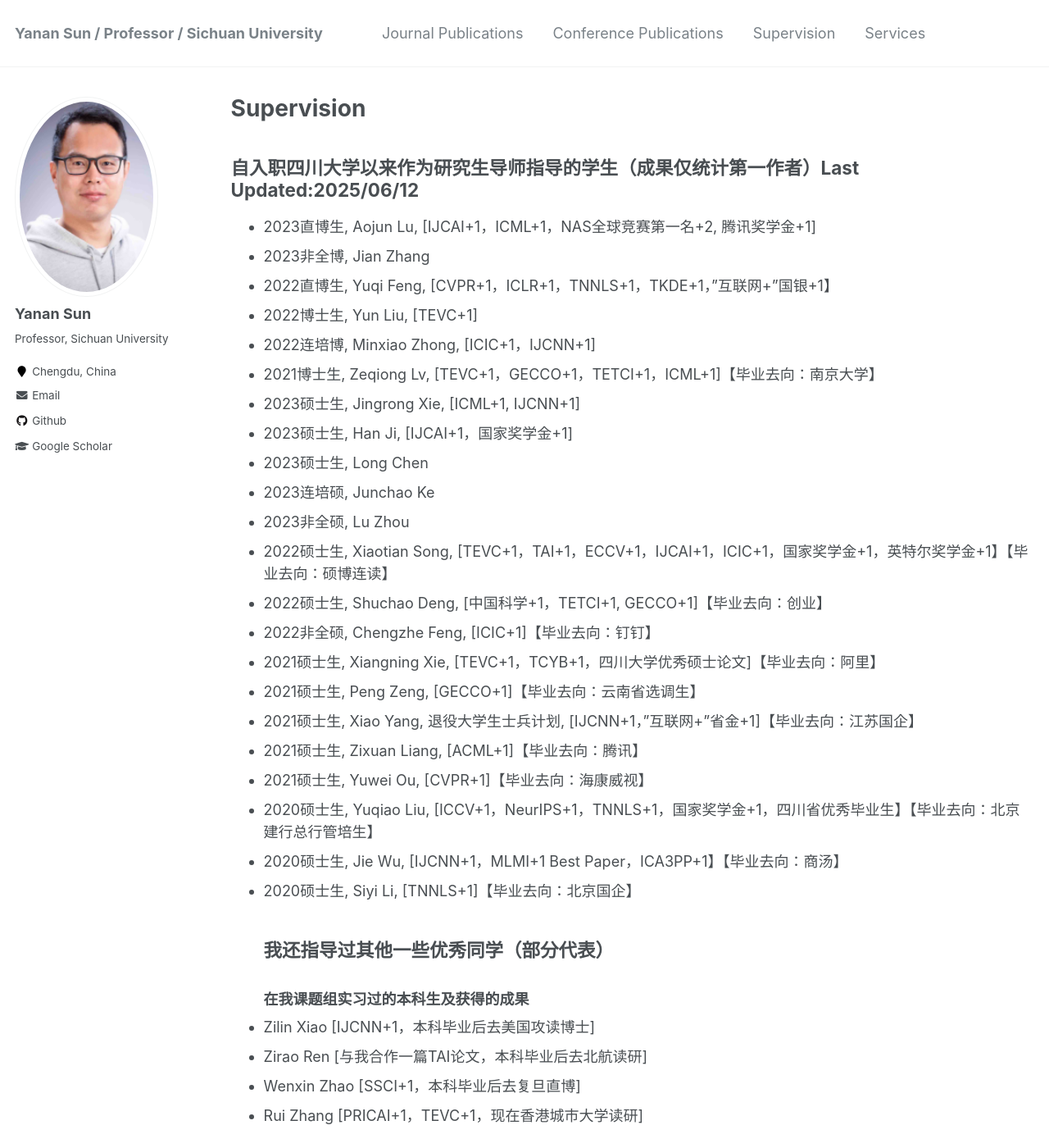
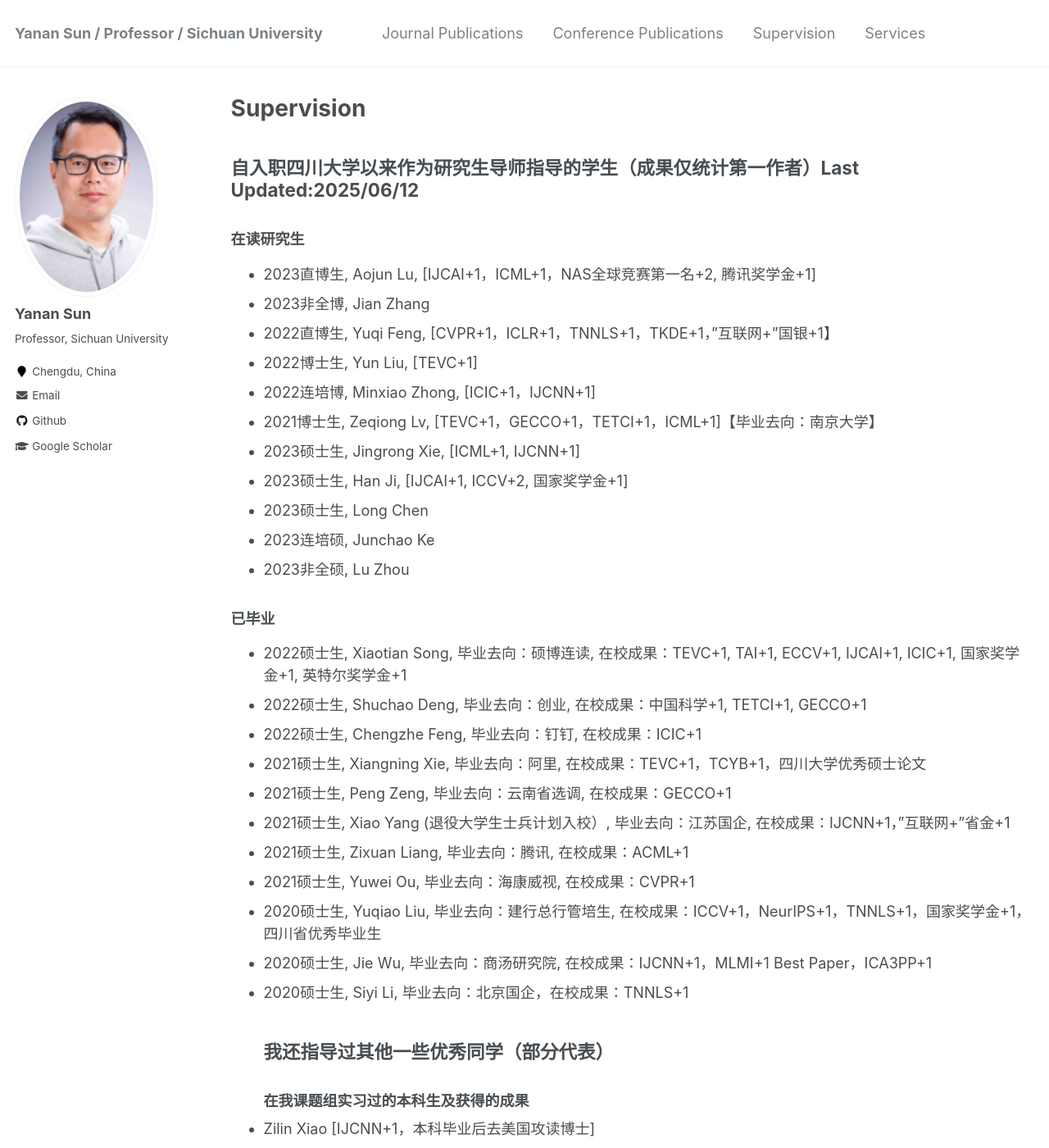
Before and after one commit to yn-sun/yn-sun.github.io, a Jekyll site: the page built from _pages/supervision.md, in a window 1280 px wide and 1400 px high. Shown: the whole window at 82% size. Built offline with Jekyll 4.4.1, drawn with Linux system fonts in a browser that asks for light colours; comment, search, counter and statistics services are not loaded.

Commit message:
Update supervision.md

```diff
--- a/_pages/supervision.md
+++ b/_pages/supervision.md
@@ -7,6 +7,7 @@ author_profile: true
 
 
 ## 自入职四川大学以来作为研究生导师指导的学生（成果仅统计第一作者）Last Updated:2025/06/12
+### 在读研究生
 * 2023直博生, Aojun Lu, [IJCAI+1，ICML+1，NAS全球竞赛第一名+2, 腾讯奖学金+1]
 * 2023非全博, Jian Zhang
 * 2022直博生, Yuqi Feng, [CVPR+1，ICLR+1，TNNLS+1，TKDE+1，"互联网+"国银+1】
@@ -14,21 +15,23 @@ author_profile: true
 * 2022连培博, Minxiao Zhong, [ICIC+1，IJCNN+1]
 * 2021博士生, Zeqiong Lv, [TEVC+1，GECCO+1，TETCI+1，ICML+1]【毕业去向：南京大学】
 * 2023硕士生, Jingrong Xie, [ICML+1, IJCNN+1]
-* 2023硕士生, Han Ji, [IJCAI+1，国家奖学金+1]
+* 2023硕士生, Han Ji, [IJCAI+1, ICCV+2, 国家奖学金+1]
 * 2023硕士生, Long Chen
 * 2023连培硕, Junchao Ke
 * 2023非全硕, Lu Zhou
-* 2022硕士生, Xiaotian Song, [TEVC+1，TAI+1，ECCV+1，IJCAI+1，ICIC+1，国家奖学金+1，英特尔奖学金+1】【毕业去向：硕博连读】
-* 2022硕士生, Shuchao Deng, [中国科学+1，TETCI+1, GECCO+1]【毕业去向：创业】
-* 2022非全硕, Chengzhe Feng, [ICIC+1]【毕业去向：钉钉】
-* 2021硕士生, Xiangning Xie, [TEVC+1，TCYB+1，四川大学优秀硕士论文]【毕业去向：阿里】
-* 2021硕士生, Peng Zeng, [GECCO+1]【毕业去向：云南省选调生】
-* 2021硕士生, Xiao Yang, 退役大学生士兵计划, [IJCNN+1，"互联网+"省金+1]【毕业去向：江苏国企】
-* 2021硕士生, Zixuan Liang, [ACML+1]【毕业去向：腾讯】
-* 2021硕士生, Yuwei Ou, [CVPR+1]【毕业去向：海康威视】
-* 2020硕士生, Yuqiao Liu, [ICCV+1，NeurIPS+1，TNNLS+1，国家奖学金+1，四川省优秀毕业生】【毕业去向：北京建行总行管培生】
-* 2020硕士生, Jie Wu, [IJCNN+1，MLMI+1 Best Paper，ICA3PP+1】【毕业去向：商汤】
-* 2020硕士生, Siyi Li, [TNNLS+1]【毕业去向：北京国企】
+
+### 已毕业
+* 2022硕士生, Xiaotian Song, 毕业去向：硕博连读, 在校成果：TEVC+1, TAI+1, ECCV+1, IJCAI+1, ICIC+1, 国家奖学金+1, 英特尔奖学金+1
+* 2022硕士生, Shuchao Deng, 毕业去向：创业,  在校成果：中国科学+1, TETCI+1, GECCO+1
+* 2022硕士生, Chengzhe Feng, 毕业去向：钉钉, 在校成果：ICIC+1
+* 2021硕士生, Xiangning Xie, 毕业去向：阿里, 在校成果：TEVC+1，TCYB+1，四川大学优秀硕士论文
+* 2021硕士生, Peng Zeng, 毕业去向：云南省选调, 在校成果：GECCO+1
+* 2021硕士生, Xiao Yang (退役大学生士兵计划入校）, 毕业去向：江苏国企, 在校成果：IJCNN+1，"互联网+"省金+1
+* 2021硕士生, Zixuan Liang, 毕业去向：腾讯, 在校成果：ACML+1
+* 2021硕士生, Yuwei Ou, 毕业去向：海康威视, 在校成果：CVPR+1
+* 2020硕士生, Yuqiao Liu, 毕业去向：建行总行管培生, 在校成果：ICCV+1，NeurIPS+1，TNNLS+1，国家奖学金+1，四川省优秀毕业生
+* 2020硕士生, Jie Wu, 毕业去向：商汤研究院, 在校成果：IJCNN+1，MLMI+1 Best Paper，ICA3PP+1
+* 2020硕士生, Siyi Li, 毕业去向：北京国企，在校成果：TNNLS+1
 ## 我还指导过其他一些优秀同学（部分代表）
 ### 在我课题组实习过的本科生及获得的成果
 * Zilin Xiao [IJCNN+1，本科毕业后去美国攻读博士]
```
